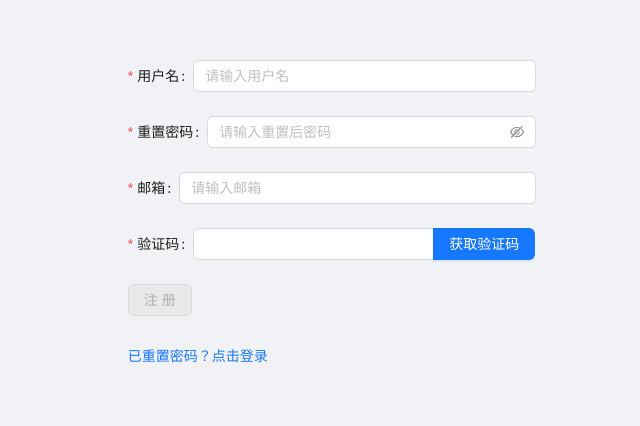
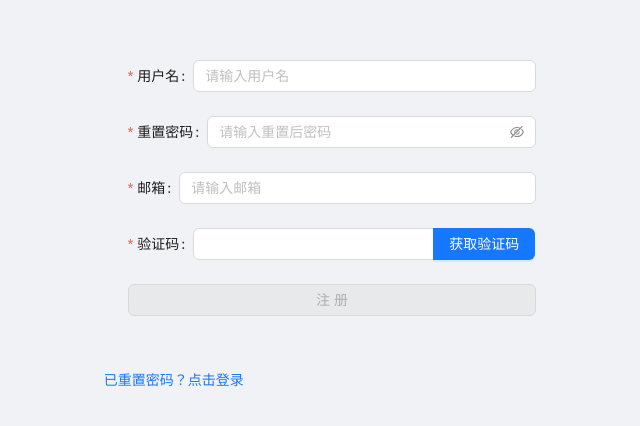
Before and after one commit to zennghuilan/book-menager-fe, a Vue app: page /readerresetpassword in a window 1280 px wide. Shown: the part 172-598 px from the top of the page, without its empty margins (308-948 px from the left). Built offline with nearby package versions, Linux system fonts and the light colour scheme.

Commit message:
重置密码的组件

```diff
--- a/src/components/ResetPassword.vue
+++ b/src/components/ResetPassword.vue
@@ -1,4 +1,5 @@
 <template>
+  <!-- 保持你原有的所有代码不变 -->
   <a-form
     :model="formState"
     name="resetpassword"
@@ -6,40 +7,28 @@
     @finish="onFinish"
     @finishFailed="onFinishFailed"
   >
-    <!-- 表单内容保持不变 -->
+    <!-- 所有表单内容完全保持不变 -->
     <a-form-item
       label="用户名"
       name="username"
       :rules="[{ required: true, message: '请输入用户名' }]"
     >
-      <a-input
-        v-model:value="formState.username"
-        placeholder="请输入用户名"
-      />
+      <a-input v-model:value="formState.username" placeholder="请输入用户名" />
     </a-form-item>
+
     <a-form-item
       label="重置密码"
       name="password"
       :rules="[
         { required: true, message: '请输入重置后密码' },
-        { min: 6, message: '密码至少6位' }
+        { min: 6, message: '密码至少6位' },
       ]"
     >
-      <a-input-password
-        v-model:value="formState.password"
-        placeholder="请输入重置后密码"
-      />
+      <a-input-password v-model:value="formState.password" placeholder="请输入重置后密码" />
     </a-form-item>
 
-    <a-form-item
-      label="邮箱"
-      name="email"
-      :rules="[{ required: true, message: '请输入邮箱' }]"
-    >
-      <a-input
-        v-model:value="formState.email"
-        placeholder="请输入邮箱"
-      />
+    <a-form-item label="邮箱" name="email" :rules="[{ required: true, message: '请输入邮箱' }]">
+      <a-input v-model:value="formState.email" placeholder="请输入邮箱" />
     </a-form-item>
 
     <a-form-item
@@ -52,7 +41,6 @@
         <a-button type="primary">获取验证码</a-button>
       </a-input-group>
     </a-form-item>
-
 
     <a-form-item>
       <a-button
@@ -68,45 +56,52 @@
 </template>
 
 <script setup>
-import { reactive, computed } from 'vue';
+import { reactive, computed } from 'vue'
 
 const props = defineProps({
   switchToLogin: {
     type: Function,
-    required: true
+    required: true,
   },
   onSubmit: {
     type: Function,
-    required: true
-  }
-});
+    required: true,
+  },
+})
 
 const formState = reactive({
   username: '',
   email: '',
-  password: ''
-});
+  password: '',
+  verificationCode: '',
+})
 
 const disabled = computed(() => {
-  return !(formState.username && formState.email && formState.password);
-});
+  return !(
+    formState.username &&
+    formState.email &&
+    formState.password &&
+    formState.verificationCode
+  )
+})
 
 const onFinish = (values) => {
-  props.onSubmit(values);
-};
+  props.onSubmit(values)
+}
 
 const onFinishFailed = (errorInfo) => {
-  console.log('重置密码失败:', errorInfo);
-};
+  console.log('重置密码失败:', errorInfo)
+}
 </script>
 
-<style scoped>
-.register-form {
-  max-width: 400px;
-  margin: 0 auto;
+<style>
+.resetpassword-form {
+  width: 100%;
+  padding: 24px;
+  border-radius: 6px;
 }
 
-.register-form-button {
+.resetpassword-form-button {
   width: 100%;
 }
 </style>
```
